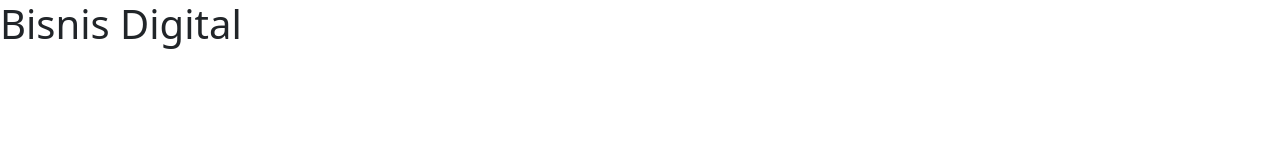
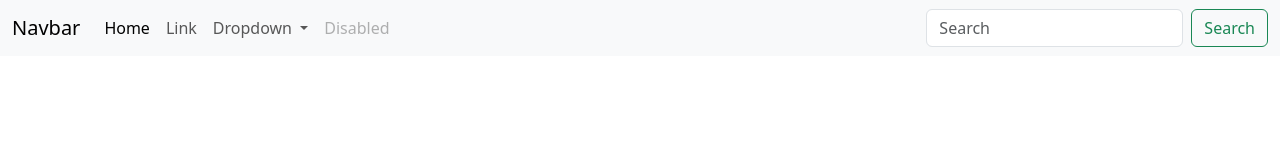
Before and after one commit to MeylaniAirmas/html, a plain HTML site: page index.html in a window 1280 px wide. Drawn offline with nearby package versions, Linux system fonts and the light colour scheme.

Commit message:
membuat taskbar

```diff
--- a/index.html
+++ b/index.html
@@ -7,7 +7,46 @@
     <link href="https://cdn.jsdelivr.net/npm/bootstrap@5.3.3/dist/css/bootstrap.min.css" rel="stylesheet" integrity="sha384-QWTKZyjpPEjISv5WaRU9OFeRpok6YctnYmDr5pNlyT2bRjXh0JMhjY6hW+ALEwIH" crossorigin="anonymous">
   </head>
   <body>
-    <h1>Bisnis Digital</h1>
+    <nav class="navbar navbar-expand-lg bg-body-tertiary">
+        <div class="container-fluid">
+          <a class="navbar-brand" href="#">Navbar</a>
+          <button class="navbar-toggler" type="button" data-bs-toggle="collapse" data-bs-target="#navbarSupportedContent" aria-controls="navbarSupportedContent" aria-expanded="false" aria-label="Toggle navigation">
+            <span class="navbar-toggler-icon"></span>
+          </button>
+          <div class="collapse navbar-collapse" id="navbarSupportedContent">
+            <ul class="navbar-nav me-auto mb-2 mb-lg-0">
+              <li class="nav-item">
+                <a class="nav-link active" aria-current="page" href="#">Home</a>
+              </li>
+              <li class="nav-item">
+                <a class="nav-link" href="#">Link</a>
+              </li>
+              <li class="nav-item dropdown">
+                <a class="nav-link dropdown-toggle" href="#" role="button" data-bs-toggle="dropdown" aria-expanded="false">
+                  Dropdown
+                </a>
+                <ul class="dropdown-menu">
+                  <li><a class="dropdown-item" href="#">Action</a></li>
+                  <li><a class="dropdown-item" href="#">Another action</a></li>
+                  <li><hr class="dropdown-divider"></li>
+                  <li><a class="dropdown-item" href="#">Something else here</a></li>
+                </ul>
+              </li>
+              <li class="nav-item">
+                <a class="nav-link disabled" aria-disabled="true">Disabled</a>
+              </li>
+            </ul>
+            <form class="d-flex" role="search">
+              <input class="form-control me-2" type="search" placeholder="Search" aria-label="Search">
+              <button class="btn btn-outline-success" type="submit">Search</button>
+            </form>
+          </div>
+        </div>
+      </nav>
+
+
+
+
     <script src="https://cdn.jsdelivr.net/npm/bootstrap@5.3.3/dist/js/bootstrap.bundle.min.js" integrity="sha384-YvpcrYf0tY3lHB60NNkmXc5s9fDVZLESaAA55NDzOxhy9GkcIdslK1eN7N6jIeHz" crossorigin="anonymous"></script>
   </body>
 </html>
```
